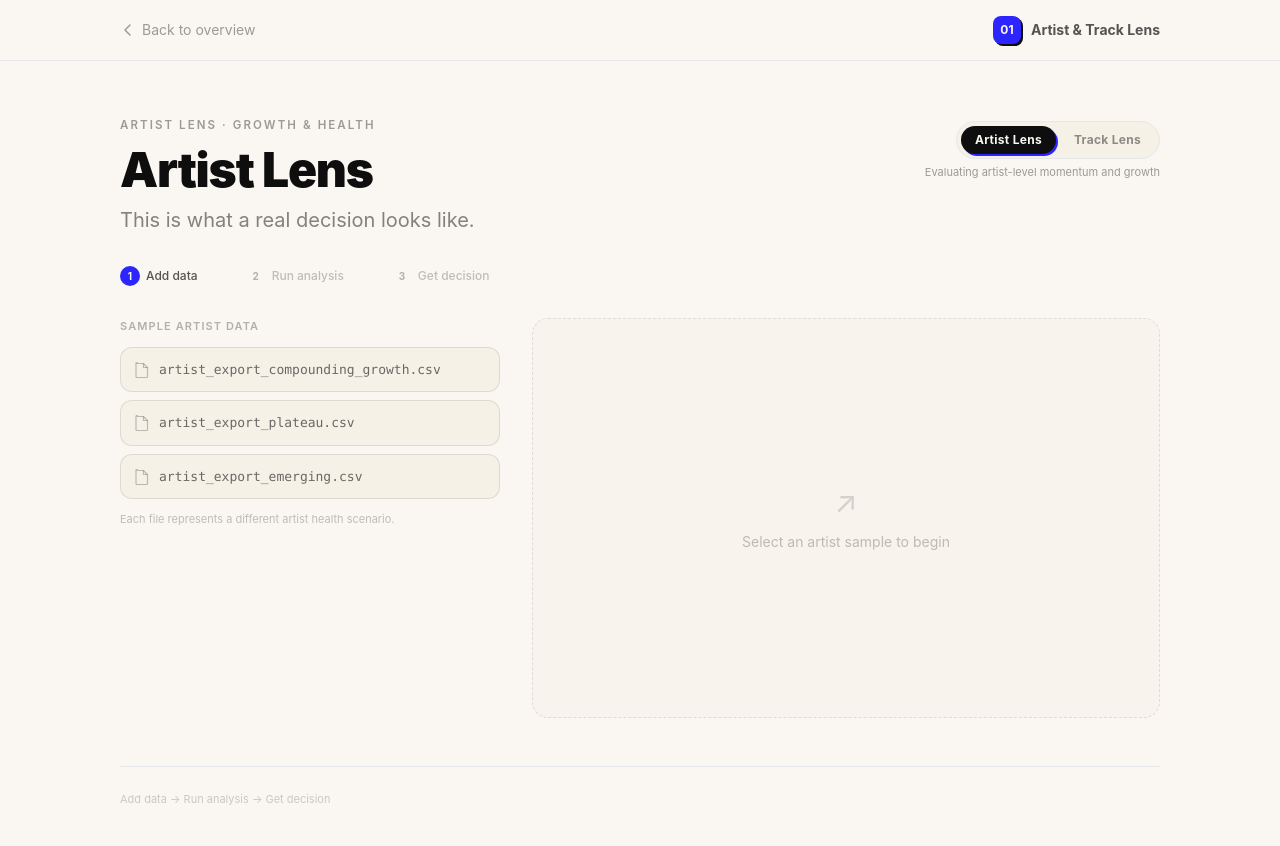
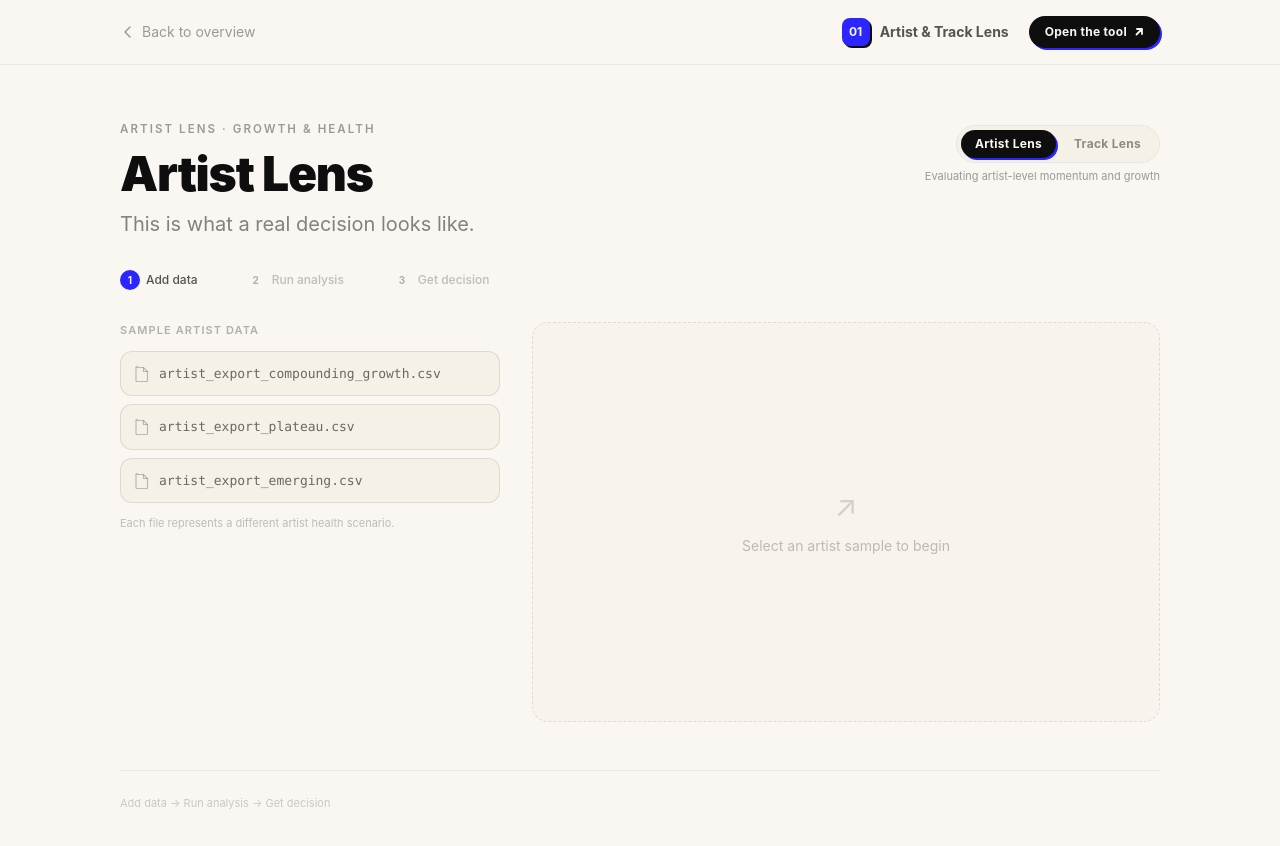
Before and after one commit to leondiaper-ai/music-decision-site, a Next.js app: page /lens in a window 1280 px wide. Shown: the top 846 px of the page. Built offline with nearby package versions, Linux system fonts and the light colour scheme.

Commit message:
Add persistent Open the tool link in lens demo header

```diff
--- a/app/lens/page.tsx
+++ b/app/lens/page.tsx
@@ -352,13 +352,26 @@ export default function LensPage() {
             </svg>
             Back to overview
           </Link>
-          <div className="flex items-center gap-2.5">
-            <div className="bg-electric text-paper w-7 h-7 rounded-lg flex items-center justify-center font-display font-bold text-xs shadow-[2px_2px_0_0_rgba(14,14,14,1)]">
-              01
+          <div className="flex items-center gap-5">
+            <div className="flex items-center gap-2.5">
+              <div className="bg-electric text-paper w-7 h-7 rounded-lg flex items-center justify-center font-display font-bold text-xs shadow-[2px_2px_0_0_rgba(14,14,14,1)]">
+                01
+              </div>
+              <span className="text-sm font-display font-bold text-ink/70 hidden sm:inline">
+                Artist &amp; Track Lens
+              </span>
             </div>
-            <span className="text-sm font-display font-bold text-ink/70">
-              Artist &amp; Track Lens
-            </span>
+            <a
+              href={FULL_TOOL_URL}
+              target="_blank"
+              rel="noreferrer noopener"
+              className="inline-flex items-center gap-1.5 rounded-full bg-ink text-paper px-4 py-2 text-xs font-display font-bold tracking-wide hover:bg-signal transition-colors shadow-[2px_2px_0_0_rgba(44,37,255,1)] hover:shadow-[3px_3px_0_0_rgba(44,37,255,1)]"
+            >
+              Open the tool
+              <svg width="11" height="11" viewBox="0 0 11 11" fill="none" stroke="currentColor" strokeWidth="1.8">
+                <path d="M4 2h5v5M9 2L3.5 7.5" strokeLinecap="round" strokeLinejoin="round" />
+              </svg>
+            </a>
           </div>
         </div>
       </header>
```
Also changed, not shown: 1 other file (tests, documents, lock files or other folders).
